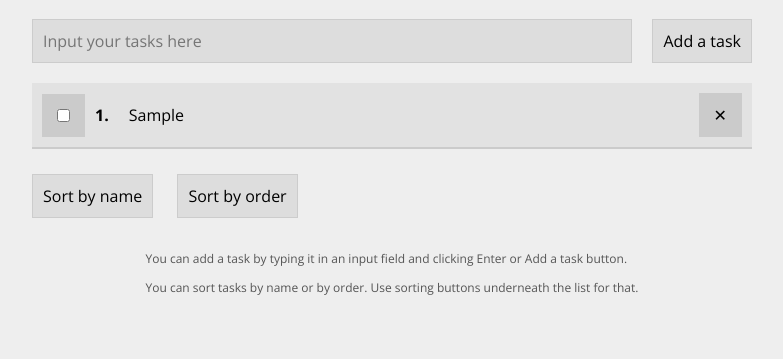
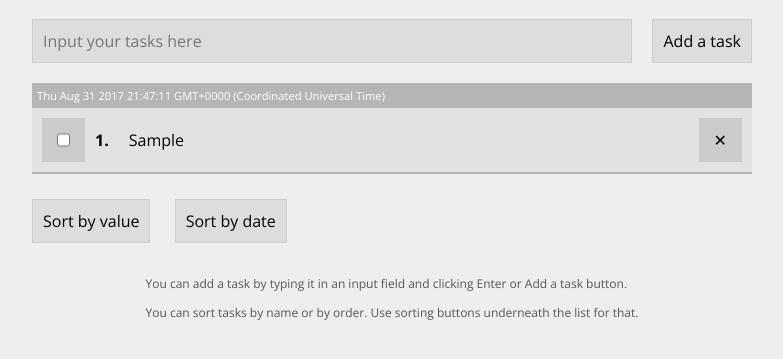
Before and after one commit to mYokha/todo-test-app, a website: page index.html in a window 1280 px wide. Both pictures are taken after typing "Sample" into the empty fields and a click on the button "Add a task". Shown: the part 75-434 px from the top of the page, without its empty margins (248-1031 px from the left). Drawn offline with nearby package versions, Linux system fonts and the light colour scheme.

Commit message:
rewrite revealing module pattern and put it all in iiefi

```diff
--- a/index.html
+++ b/index.html
@@ -20,8 +20,8 @@
       </section>
       <section id="todo-list"></section>
       <section id="sorting">
-        <button type="button" id="sort-by-name">Sort by name</button>
-        <button type="button" id="sort-by-order">Sort by order</button>
+        <button type="button" id="sort-by-name">Sort by value</button>
+        <button type="button" id="sort-by-date">Sort by date</button>
       </section>
     </main>
     <footer>
--- a/script.js
+++ b/script.js
@@ -1,84 +1,57 @@
-let app = (function () {
+(function () {
+
+  // Cache DOM
+  const form = document.querySelector('form');
+  const input = document.getElementById('text-input');
+  const list = document.getElementById('todo-list');
+  const sortByNameButton = document.getElementById('sort-by-name');
+  const sortByDateButton = document.getElementById('sort-by-date');
+
+  // Application
+  const app = (function () {
     let tasks = [];
-  let oreder;
 
-  //initialize
+    // Initialize
     if (localStorage.getItem('tasks')) {
       tasks = JSON.parse(localStorage.getItem('tasks'));
     }
-  const amount = tasks.length;
-  order = amount ? amount + 1 : 1;
 
-  //cache DOM
-  const form = document.querySelector('form');
-  const input = document.getElementById('text-input');
-  const list = document.getElementById('todo-list');
-  const item = list.getElementsByClassName('item');
-  const sortByName = document.getElementById('sort-by-name');
-  const sortByOrder = document.getElementById('sort-by-order');
-  const deleteButtons = document.getElementsByClassName('remove-item');
-  const items = document.getElementsByClassName('item');
+    function render () {
+      let data = {
+        tasks,
+        html: ''
+      };
 
-  //bind events
-  form.addEventListener('submit', e => {
-    e.preventDefault();
-    addTask();
+      data.tasks.forEach((task, index) => {
+        data.html += templateItem(task, index);
       });
 
-  //let's finally render this thing
+      list.innerHTML = data.html;
+
+      localStorage.setItem('tasks', JSON.stringify(tasks));
+    }
+
     render();
 
-  sortByOrder.addEventListener('click', () => sortById());
-  sortByName.addEventListener('click', () => sortByValue());
-
-  list.addEventListener('click', e => {
-    if (!e.target.classList.contains('remove-item')) return;
-    const taskId = parseInt(e.target.parentElement.dataset.id, 10);
-    deleteTask(taskId);
-  });
-
-  list.addEventListener('click', e => {
-    if (!e.target.matches('input')) return;
-    const taskId = parseInt(e.target.parentElement.parentElement.dataset.id, 10);
-    toggleDone(taskId);
-  });
-
-  function addTask (value = input.value) {
+    function addTask (value) {
       if (value) {
         tasks.push({
-        id: order,
+          id: Date.now(),
           value,
           checked: false
         });
-
         form.reset();
-      order++;
         render();
       } else {
-      alert(`You've tried to enter an empty value!`);
+        alert('You\'ve tried to enter an empty value!');
       }
-  };
+    }
 
     function deleteTask (id) {
-    if (!(/^[1-9]\d*$/.test(id))){
-      alert (`Must be positive integers only!`);
-      return;
-    }
-    if (id > tasks.length) {
-        alert(`No task with this id!`);
-        return;
-    }
-
       tasks = tasks.filter(task => task.id !== id);
 
-    order = 1;
-    tasks.forEach(task => {
-      id = order;
-      order++;
-    });
-
       render();
-  };
+    }
 
     function toggleDone (id) {
       tasks = tasks.map(task => {
@@ -90,54 +63,67 @@ let app = (function () {
       });
 
       render();
-  };
+    }
 
-  function sortById () {
+    function sortByDate () {
       tasks = tasks.sort((a, b) => a.id - b.id);
       render();
-  };
+    }
 
     function sortByValue () {
       tasks = tasks.sort((a, b) => a.value > b.value);
       render();
-  };
+    }
 
-  function templateItem (item) {
+    function templateItem (item, i) {
       return `
         <div class="item df" data-id="${item.id}">
+          <div class="creation-date df">${new Date(item.id)}</div>
+          <div class="df item-inner-content">
             <div class="df checkbox">
               <input type="checkbox" ${item.checked ? 'checked' : ''}>
             </div>
-        <div class="item-value">
-          <span class="item-id">${item.id}.</span><span${item.checked ? ' class="item-checked"' : ''}>${item.value}</span>
+            <div class="item-value df">
+              <span class="item-order">${i + 1}.</span><span class="${item.checked ? ' item-checked"' : '"'}>${item.value}</span>
             </div>
             <div class="remove-item">✕</div>
           </div>
+        </div>
       `;
-  };
-
-  function render () {
-    let data = {
-      tasks,
-      html: ''
-    };
-
-    data.tasks.forEach(task => {
-      data.html += templateItem(task);
-    });
-
-    list.innerHTML = data.html;
-
-    localStorage.setItem('tasks', JSON.stringify(tasks));
-
-    console.table(tasks);
-  };
+    }
 
     return {
       addTask,
       deleteTask,
-    sortById,
-    sortByValue
+      sortByDate,
+      sortByValue,
+      toggleDone
     };
+  })();
 
+  // Handle events
+  function handleSubmit (e) {
+    e.preventDefault();
+    app.addTask(input.value);
+  }
+
+  function handleDeletion (e) {
+    if (!e.target.classList.contains('remove-item')) return;
+    const taskId = parseInt(e.target.parentElement.parentElement.dataset.id, 10);
+    app.deleteTask(taskId);
+  }
+
+  function handleDone (e) {
+    if (!e.target.matches('input')) return;
+    const taskId = parseInt(e.target.parentElement.parentElement.parentElement.dataset.id, 10);
+
+    app.toggleDone(taskId);
+  }
+
+  // Bind events
+  form.addEventListener('submit', handleSubmit);
+  list.addEventListener('click', handleDeletion);
+  list.addEventListener('click', handleDone);
+  sortByDateButton.addEventListener('click', app.sortByDate);
+  sortByNameButton.addEventListener('click', app.sortByValue);
 })();
--- a/style.css
+++ b/style.css
@@ -1,3 +1,5 @@
+/*flex: none | [ <'flex-grow'> <'flex-shrink'>? || <'flex-basis'> ]*/
+
 *, input, button {
   font-family: 'Open Sans', sans-serif;
   box-sizing: border-box;
@@ -23,25 +25,39 @@ main {
 
 .item {
   background-color: rgba(0, 0, 0, 0.05);
-  border-bottom: 2px solid rgba(0, 0, 0, 0.1);
+  border-bottom: 2px solid rgba(0, 0, 0, 0.2);
   margin-bottom: 5px;
 
-  flex-direction: row;
-  justify-content: space-between;
+  flex-direction: column;
+  /*justify-content: space-between;*/
   align-items: center;
-
   transition: 0.1s;
 }
 
 .item:hover {
-  background-color: rgba(0, 0, 0, 0.08);
+  background-color: rgba(0, 0, 0, 0.01);
 }
 
 .item-value {
   flex-grow: 3;
+  align-items: center;
 }
 
-.item-id {
+.creation-date {
+  background-color: rgba(0, 0, 0, 0.2);
+  padding: 5px;
+  font-size: 0.7em;
+  color: #fff;
+  align-self: stretch;
+}
+
+.item-inner-content {
+  flex-direction: row;
+  justify-content: space-between;
+  align-self: stretch;
+}
+
+.item-order {
   font-weight: 700;
   margin-right: 20px;
 }
```
Also changed, not shown: .eslintrc.js. Lines whose indentation alone changed are shown as unchanged.
